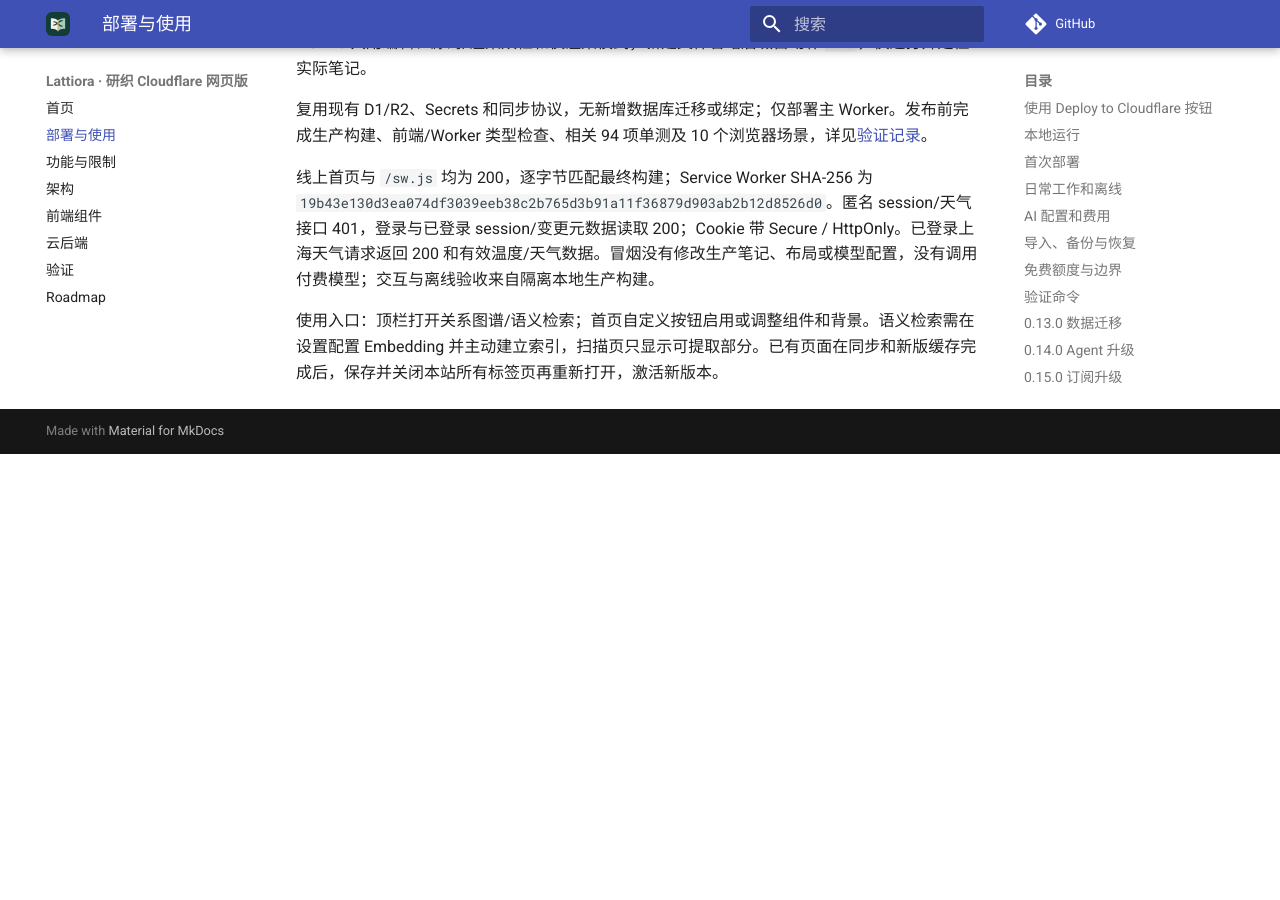
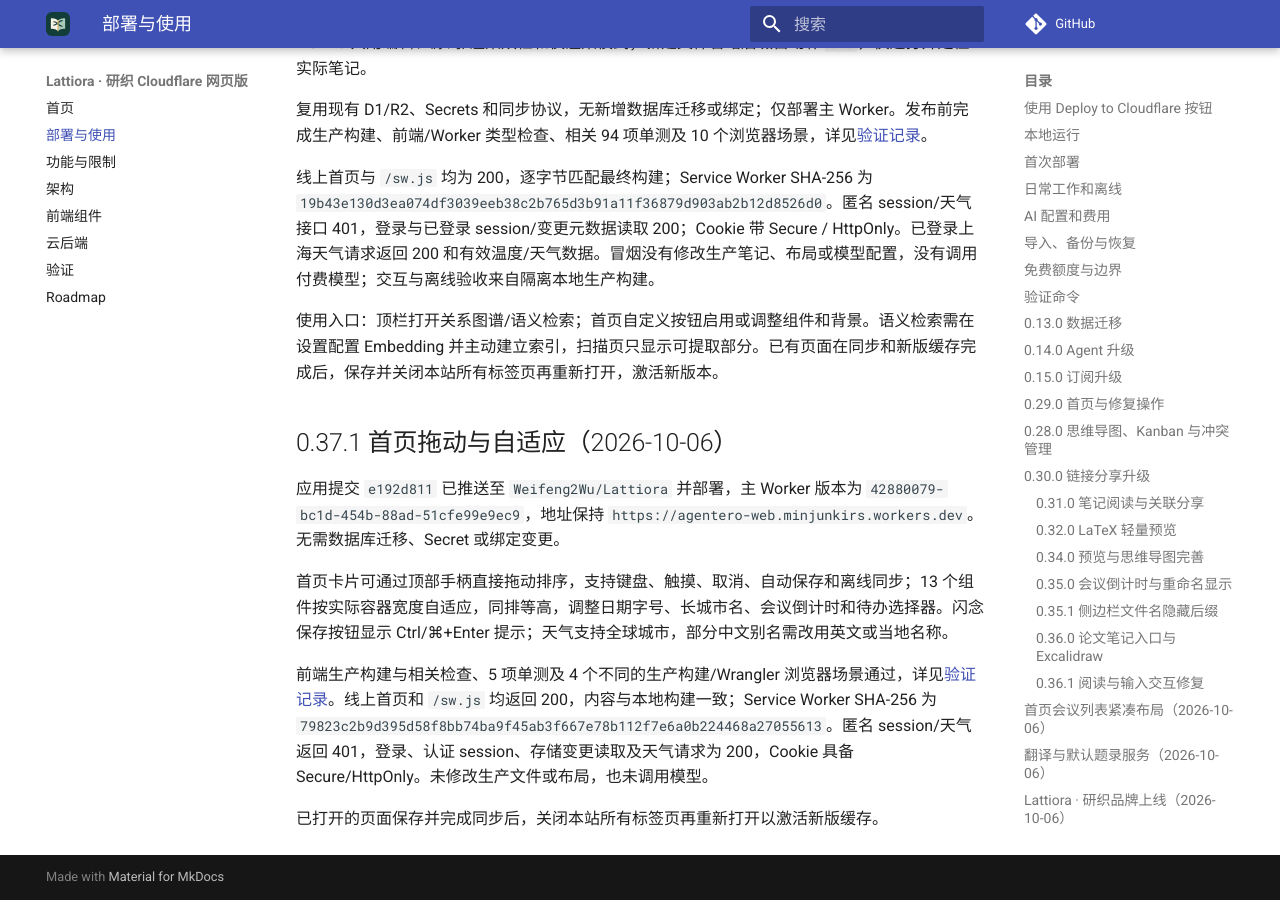
Before and after one commit to Weifeng2Wu/Lattiora, an MkDocs documentation site: the page built from docs/deployment/cloudflare.md, in a window 1280 px wide and 900 px high, scrolled down 9708 px. Built offline with MkDocs 1.6.1 and Material for MkDocs 9.7.7, drawn with Linux system fonts in a browser that asks for light colours; comment, search, counter and statistics services are not loaded; before the commit the page ends 10162 px from its top, so only the background shows below that.

Commit message:
docs(deploy): record responsive homepage release

```diff
--- a/docs/deployment/cloudflare.md
+++ b/docs/deployment/cloudflare.md
@@ -243,3 +243,14 @@ pnpm test:browser
 线上首页与 `/sw.js` 均为 200，逐字节匹配最终构建；Service Worker SHA-256 为 `19b43e130d3ea074df3039eeb38c2b765d3b91a11f36879d903ab2b12d8526d0`。匿名 session/天气接口 401，登录与已登录 session/变更元数据读取 200；Cookie 带 Secure / HttpOnly。已登录上海天气请求返回 200 和有效温度/天气数据。冒烟没有修改生产笔记、布局或模型配置，没有调用付费模型；交互与离线验收来自隔离本地生产构建。
 
 使用入口：顶栏打开关系图谱/语义检索；首页自定义按钮启用或调整组件和背景。语义检索需在设置配置 Embedding 并主动建立索引，扫描页只显示可提取部分。已有页面在同步和新版缓存完成后，保存并关闭本站所有标签页再重新打开，激活新版本。
+
+
+## 0.37.1 首页拖动与自适应（2026-10-06）
+
+应用提交 `e192d811` 已推送至 `Weifeng2Wu/Lattiora` 并部署，主 Worker 版本为 `42880079-bc1d-454b-88ad-51cfe99e9ec9`，地址保持 `https://agentero-web.minjunkirs.workers.dev`。无需数据库迁移、Secret 或绑定变更。
+
+首页卡片可通过顶部手柄直接拖动排序，支持键盘、触摸、取消、自动保存和离线同步；13 个组件按实际容器宽度自适应，同排等高，调整日期字号、长城市名、会议倒计时和待办选择器。闪念保存按钮显示 Ctrl/⌘+Enter 提示；天气支持全球城市，部分中文别名需改用英文或当地名称。
+
+前端生产构建与相关检查、5 项单测及 4 个不同的生产构建/Wrangler 浏览器场景通过，详见[验证记录](../test/cloudflare.md)。线上首页和 `/sw.js` 均返回 200，内容与本地构建一致；Service Worker SHA-256 为 `79823c2b9d395d58f8bb74ba9f45ab3f667e78b112f7e6a0b224468a27055613`。匿名 session/天气返回 401，登录、认证 session、存储变更读取及天气请求为 200，Cookie 具备 Secure/HttpOnly。未修改生产文件或布局，也未调用模型。
+
+已打开的页面保存并完成同步后，关闭本站所有标签页再重新打开以激活新版缓存。
```
